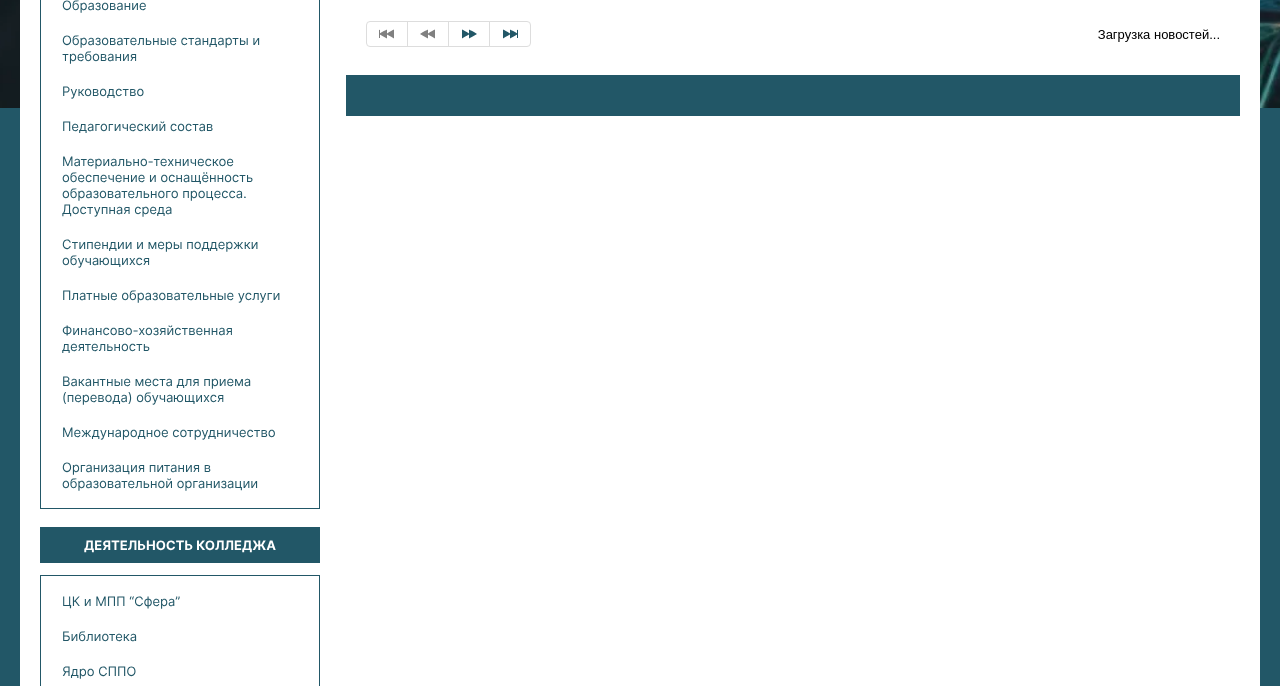
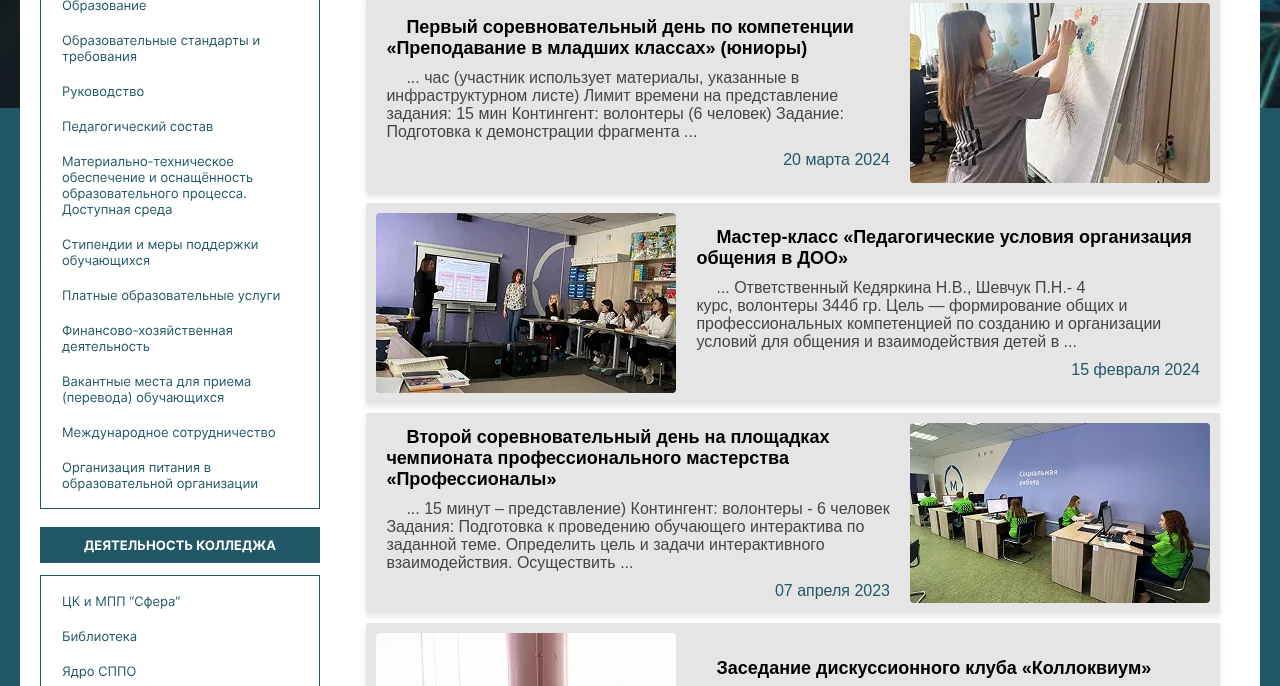
Before and after one commit to B1ackSanay/PP-practice, a website: page docs/index.html in a window 1280 px wide. Shown: the part 692-1378 px from the top of the page. Drawn offline with Linux system fonts and the light colour scheme.

Commit message:
Edication

```diff
--- a/docs/index.html
+++ b/docs/index.html
@@ -194,7 +194,7 @@
     <script src="assets/js/info-data-text.js"></script>
     <script src="assets/js/info-data.js"></script>
 
-    <script href="https://b1acksanay.github.io/PP-practice/assets/js/pagination.js"></script>
+    <script src="assets/js/pagination.js"></script>
     <script src="assets/js/_news.js"></script>
     <script src="assets/js/_info.js"></script>
 
```
